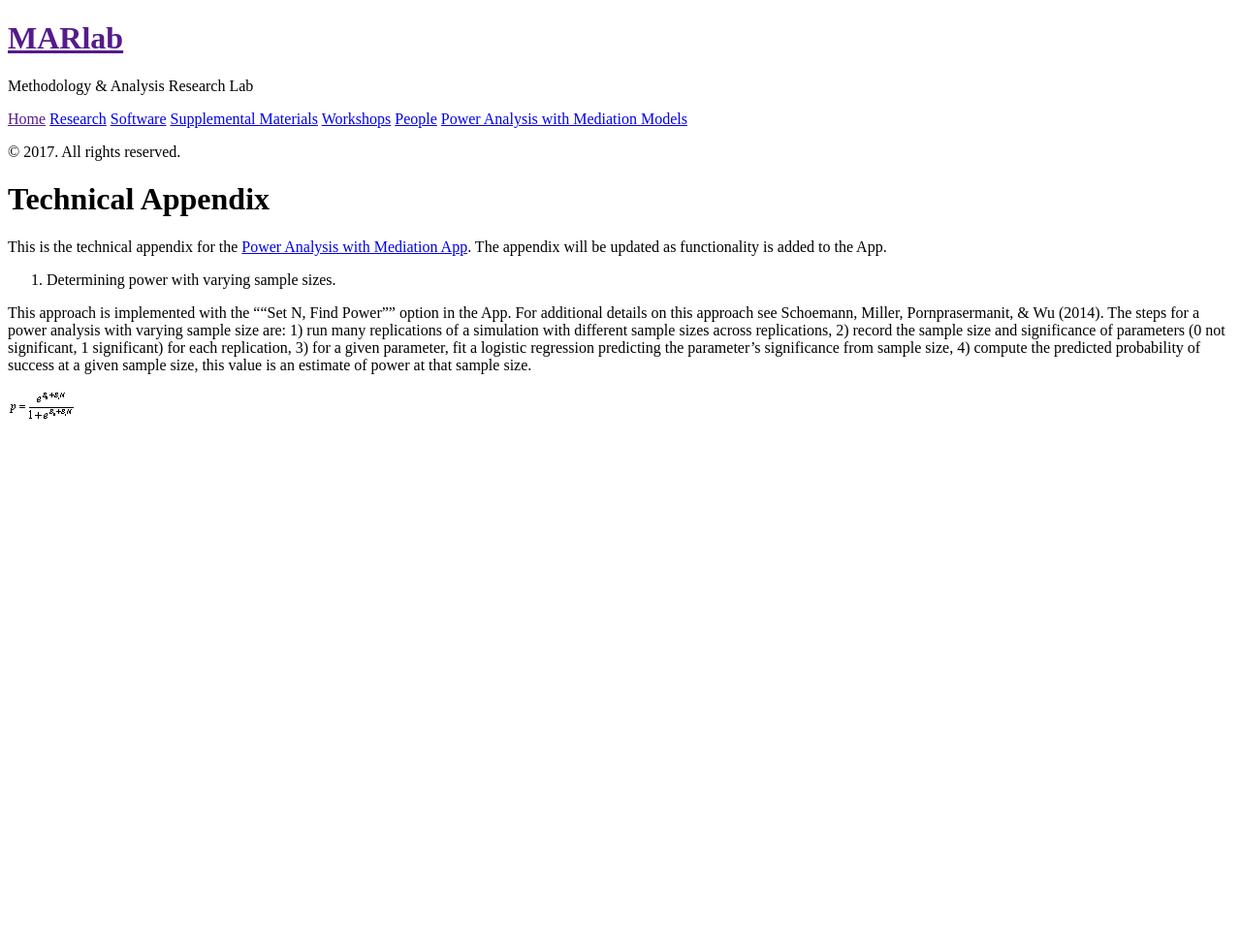
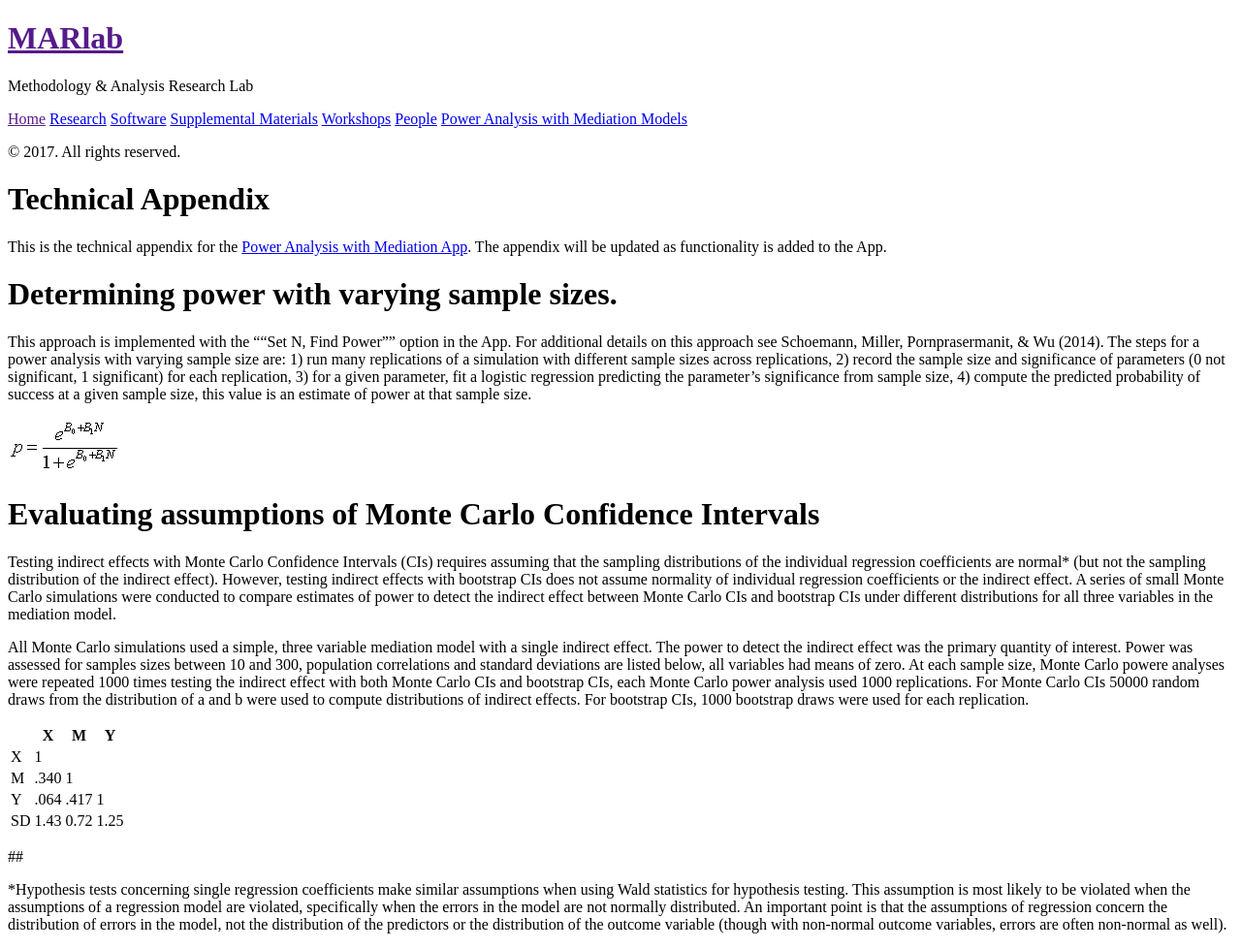
Before and after one commit to schoam4/schoam4.github.io, a Jekyll site: the page built from technical_appendix.md, in a window 1280 px wide. Shown: the whole page at 97% size. Built offline with Jekyll 4.4.1, drawn with Linux system fonts in a browser that asks for light colours; before the commit the page ends 900 px from its top, so only the background shows below that.

Commit message:
Technical appendix updates

```diff
--- a/technical_appendix.md
+++ b/technical_appendix.md
@@ -6,8 +6,25 @@ math: true
 
 This is the technical appendix for the [Power Analysis with Mediation App](http://marlab.org/power_mediation/). The appendix will be updated as functionality is added to the App.
 
-1. Determining power with varying sample sizes.
+# Determining power with varying sample sizes.
 
 This approach is implemented with the ""Set N, Find Power"" option in the App. For additional details on this approach see Schoemann, Miller, Pornprasermanit, & Wu (2014). The steps for a power analysis with varying sample size are: 1) run many replications of a simulation with different sample sizes across replications, 2) record the sample size and significance of parameters (0 not significant, 1 significant) for each replication, 3) for a given parameter, fit a logistic regression predicting the parameter’s significance from sample size, 4) compute the predicted probability of success at a given sample size, this value is an estimate of power at that sample size.
 
 ![](https://github.com/schoam4/schoam4.github.io/raw/master/public/predprob.gif)
+
+#  Evaluating assumptions of Monte Carlo Confidence Intervals
+
+Testing indirect effects with Monte Carlo Confidence Intervals (CIs) requires assuming that the sampling distributions of the individual regression coefficients are normal* (but not the sampling distribution of the indirect effect). However, testing indirect effects with bootstrap CIs does not assume normality of individual regression coefficients or the  indirect effect. A series of small Monte Carlo simulations were conducted to compare estimates of power to detect the indirect effect between Monte Carlo CIs and bootstrap CIs under different distributions for all three variables in the mediation model.
+
+All Monte Carlo simulations used a simple, three variable mediation model with a single indirect effect. The power to detect the indirect effect was the primary quantity of interest. Power was assessed for samples sizes between 10 and 300, population correlations and standard deviations are listed below, all variables had means of zero. At each sample size, Monte Carlo powere analyses were repeated 1000 times testing the indirect effect with both Monte Carlo CIs and bootstrap CIs, each Monte Carlo power analysis used 1000 replications. For Monte Carlo CIs 50000 random draws from the distribution of a and b were used to compute distributions of indirect effects. For bootstrap CIs, 1000 bootstrap draws were used for each replication.
+
+|     |  X  |  M  | Y   |
+| --- | --- | --- | --- |
+| X   | 1   |     |     |
+| M   | .340 | 1  |     |
+| Y   | .064 | .417 |  1 |
+| SD | 1.43 | 0.72 | 1.25 |
+
+##
+
+*Hypothesis tests concerning single regression coefficients make similar assumptions when using Wald statistics for hypothesis testing. This assumption is most likely to be violated when the assumptions of a regression model are violated, specifically when the errors in the model are not normally distributed. An important point is that the assumptions of regression concern the distribution of errors in the model, not the distribution of the predictors or the distribution of the outcome variable (though with non-normal outcome variables, errors are often non-normal as well).
```
Also changed, not shown: public/predprob.gif.
